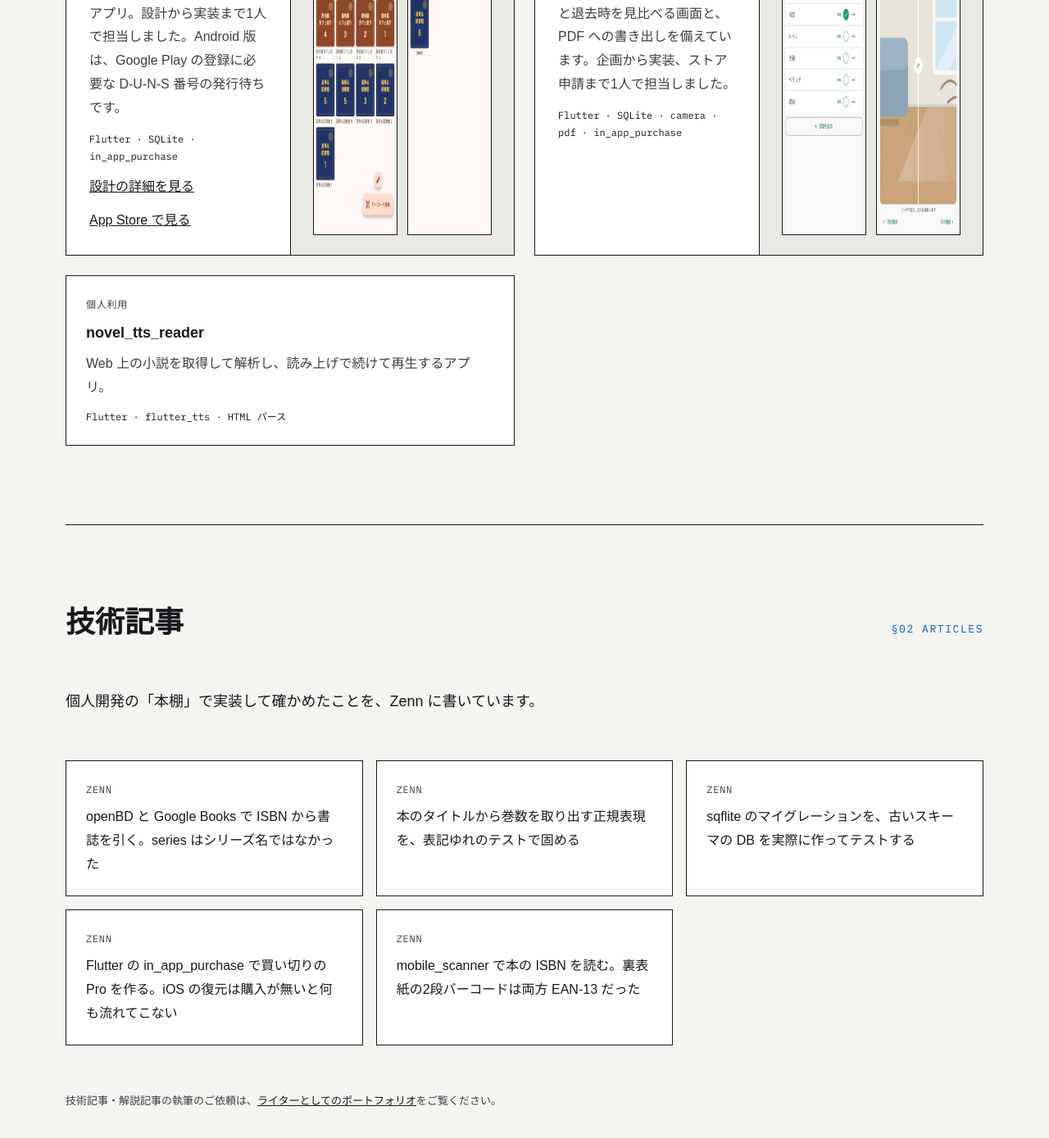
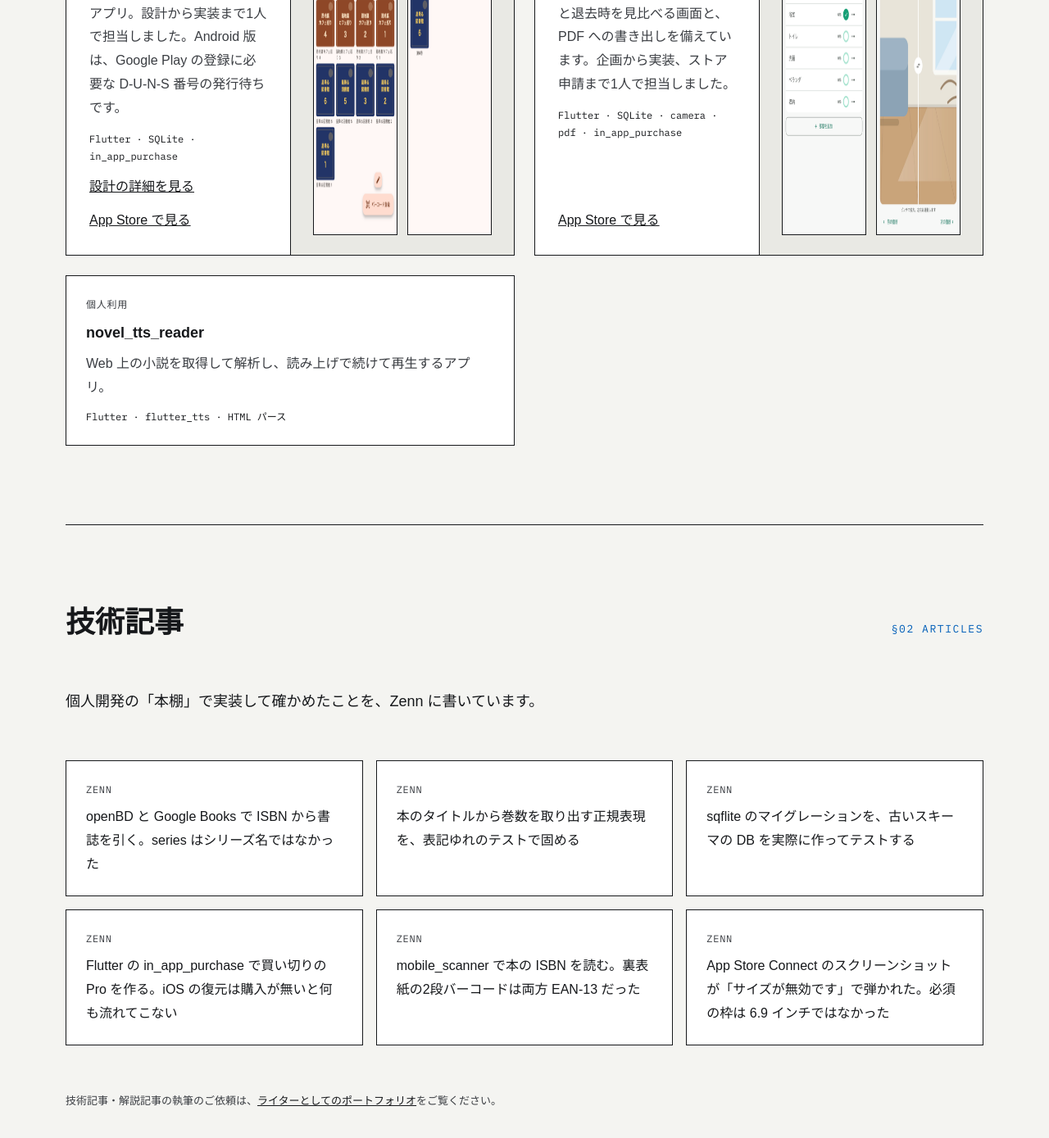
Before and after one commit to hirokikurogi-oss/hirokikurogi-oss.github.io, a Jekyll site: the page built from index.html, in a window 1280 px wide and 1400 px high, scrolled down 2632 px. Shown: the top 1389 px of the window at 82% size. Built offline with Jekyll 4.4.1, drawn with Linux system fonts in a browser that asks for light colours; some web fonts are replaced; some of the changed text lies outside the part shown.

Commit message:
退去ノートの App Store 公開を反映し、技術記事に8本目を追加
Co-Authored-By: Claude Sonnet 5.5 <noreply@anthropic.com>

```diff
--- a/_data/articles.yml
+++ b/_data/articles.yml
@@ -9,3 +9,5 @@
   title: Flutter の in_app_purchase で買い切りの Pro を作る。iOS の復元は購入が無いと何も流れてこない
 - slug: mobile-scanner-isbn-barcode
   title: mobile_scanner で本の ISBN を読む。裏表紙の2段バーコードは両方 EAN-13 だった
+- slug: app-store-connect-screenshot-size
+  title: App Store Connect のスクリーンショットが「サイズが無効です」で弾かれた。必須の枠は 6.9 インチではなかった
--- a/index.html
+++ b/index.html
@@ -112,10 +112,11 @@ layout: default
       </article>
       <article class="card work-main">
         <div class="work-text">
-          <p class="num">iOS 版を App Store に申請中</p>
+          <p class="num">iOS 版を App Store で公開中</p>
           <h4>退去ノート</h4>
           <p class="muted">賃貸の入居時と退去時の部屋を、日付つきの写真で記録するアプリ。同じ箇所の入居時と退去時を見比べる画面と、PDF への書き出しを備えています。企画から実装、ストア申請まで1人で担当しました。</p>
           <p class="mono-s">Flutter · SQLite · camera · pdf · in_app_purchase</p>
+          <a class="more" href="https://apps.apple.com/jp/app/id6826449528">App Store で見る</a>
         </div>
         <div class="shots">
           <img src="{{ '/assets/screenshots/taikyo_01_rooms.png' | relative_url }}" alt="入居時の記録の部屋一覧。撮影が済んだ部屋にチェックが付く" width="414" height="900" loading="lazy">
```
